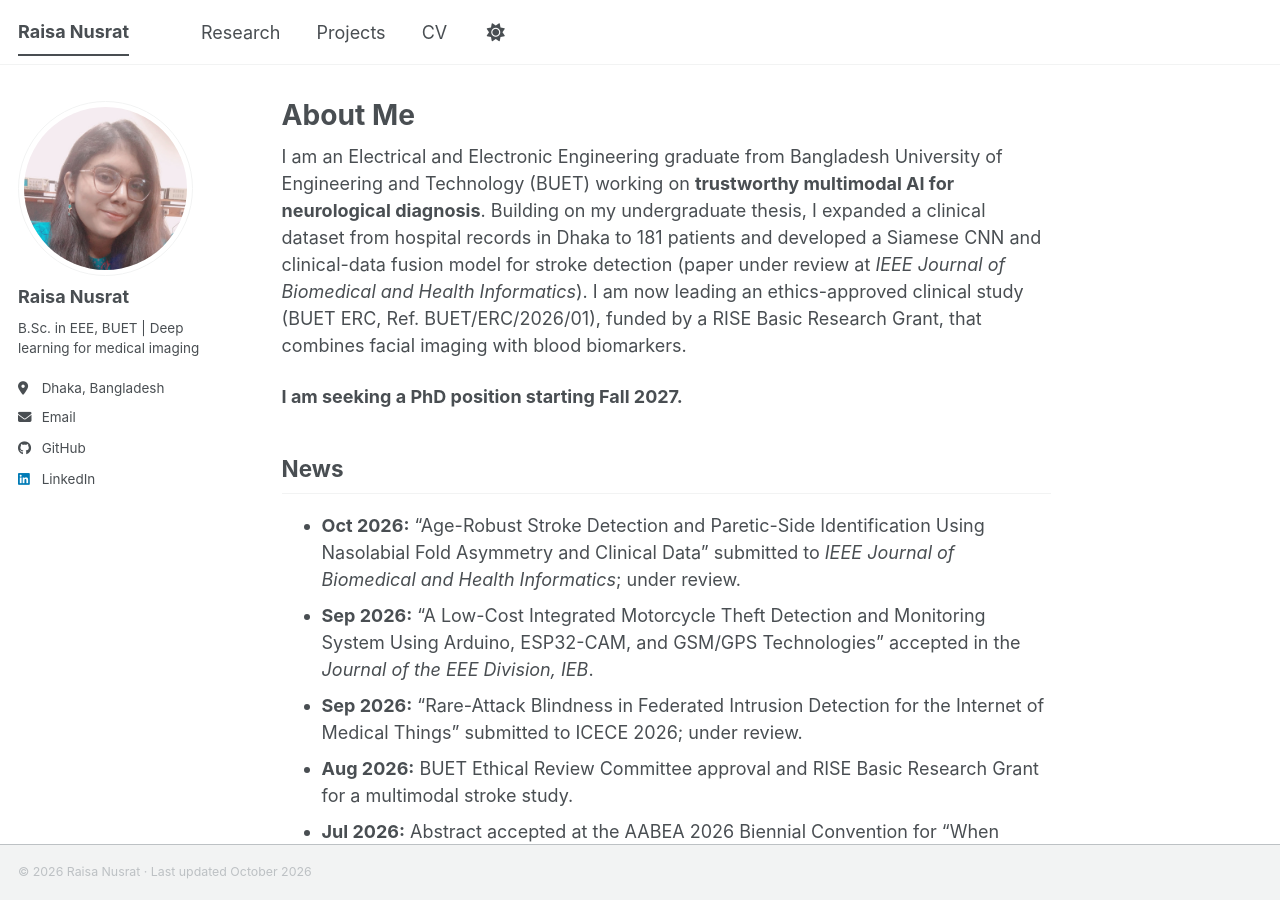
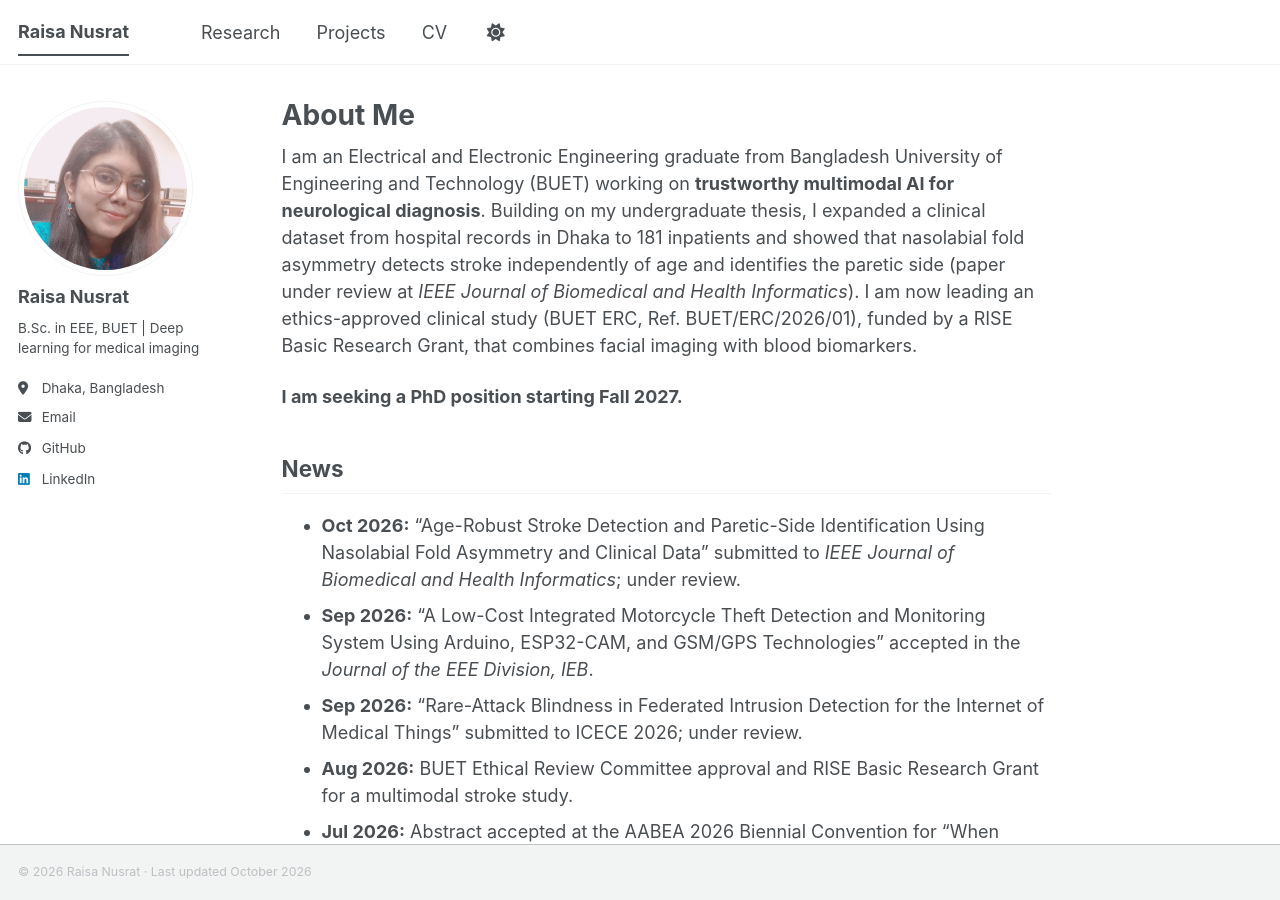
Before and after one commit to raisa-nusrat/raisa-nusrat.github.io, a Jekyll site: the page built from _pages/about.md, in a window 1280 px wide and 900 px high. Built offline with Jekyll 4.4.1, drawn with Linux system fonts in a browser that asks for light colours; a style sheet for code colours, icons or effects is not loaded.

Commit message:
Add files via upload

```diff
--- a/_pages/about.md
+++ b/_pages/about.md
@@ -7,7 +7,7 @@ redirect_from:
   - /about.html
 ---
 
-I am an Electrical and Electronic Engineering graduate from Bangladesh University of Engineering and Technology (BUET) working on **trustworthy multimodal AI for neurological diagnosis**. Building on my undergraduate thesis, I expanded a clinical dataset from hospital records in Dhaka to 181 patients and developed a Siamese CNN and clinical-data fusion model for stroke detection (paper under review at *IEEE Journal of Biomedical and Health Informatics*). I am now leading an ethics-approved clinical study (BUET ERC, Ref. BUET/ERC/2026/01), funded by a RISE Basic Research Grant, that combines facial imaging with blood biomarkers.
+I am an Electrical and Electronic Engineering graduate from Bangladesh University of Engineering and Technology (BUET) working on **trustworthy multimodal AI for neurological diagnosis**. Building on my undergraduate thesis, I expanded a clinical dataset from hospital records in Dhaka to 181 inpatients and showed that nasolabial fold asymmetry detects stroke independently of age and identifies the paretic side (paper under review at *IEEE Journal of Biomedical and Health Informatics*). I am now leading an ethics-approved clinical study (BUET ERC, Ref. BUET/ERC/2026/01), funded by a RISE Basic Research Grant, that combines facial imaging with blood biomarkers.
 
 **I am seeking a PhD position starting Fall 2027.**
 
```
Also changed, not shown: _pages/research.md (+1 -1 lines).
